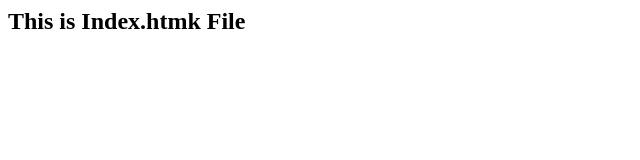
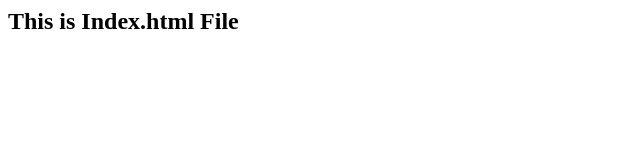
Before and after one commit to subhamghosh891080-alt/subhamTech-demo, a plain HTML site: page Index.html in a window 1280 px wide. Shown: the full height of the page, 0-640 px from the left. Drawn offline with Linux system fonts and the light colour scheme.

Commit message:
Changed <h2>tag

```diff
--- a/Index.html
+++ b/Index.html
@@ -1 +1 @@
-<h2>This is Index.htmk File</h2>
+<h2>This is Index.html File</h2>
```
